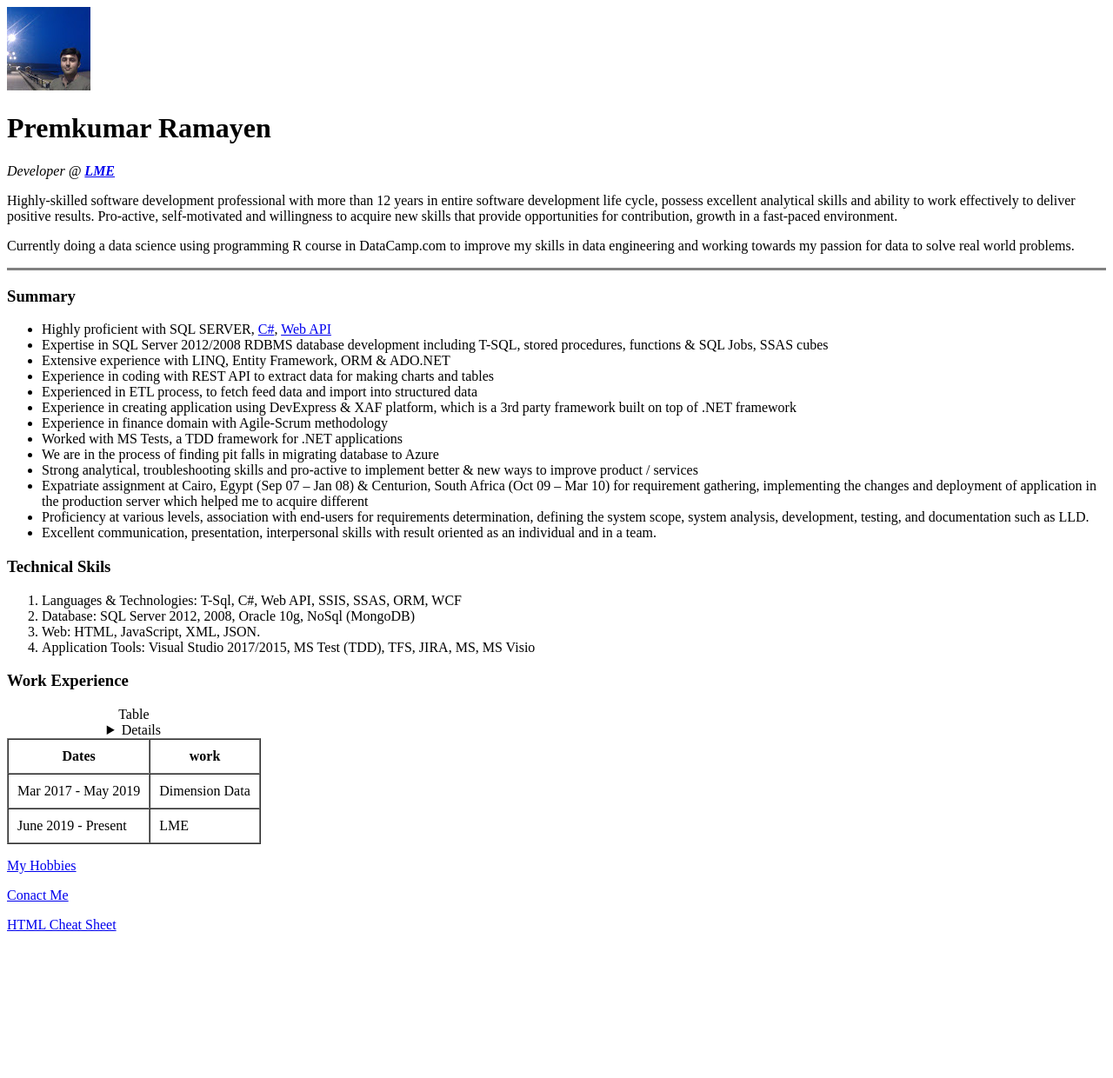
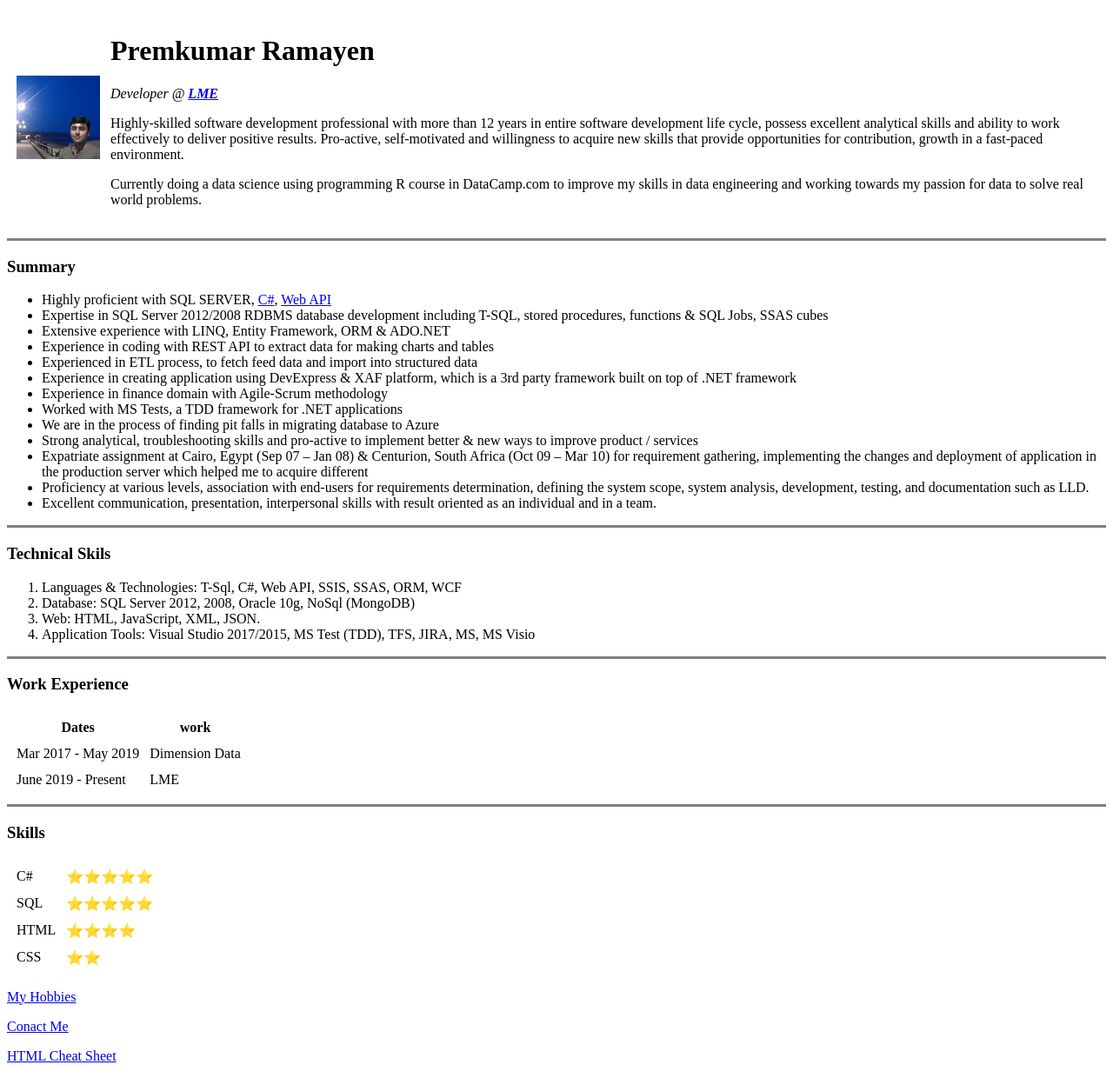
Before and after one commit to Premkumar982/MyWebsite, a plain HTML site: page MySIte/Index.html in a window 1280 px wide. Shown: the whole page at 87% size. Before the commit the page ends 1089 px from the top, so only its background shows below. Drawn offline with Linux system fonts and the light colour scheme.

Commit message:
table tag inclusion and contact form restructure

```diff
--- a/MySIte/Index.html
+++ b/MySIte/Index.html
@@ -13,9 +13,10 @@ This is auto completed by using emmit
 </head>
 
 <body>
-<img src="Images/prem.png" alt="My Image">
-
-  <h1> Premkumar Ramayen</h1>
+  <table cellspacing="10px">
+    <tr>
+      <td><img src="Images/prem.png" alt="My Image"></td>
+      <td><h1> Premkumar Ramayen</h1>
       <p>
         <em>Developer @ <strong> <a href="https://www.lme.com" target="_blank">LME</a> </strong> </em>
       </p>
@@ -24,7 +25,9 @@ This is auto completed by using emmit
         willingness to acquire new skills that provide opportunities for contribution, growth in a fast-paced environment. </p>
       <p>
         Currently doing a data science using programming R course in DataCamp.com to improve my skills in data engineering and working towards my passion for data to solve real world problems.
-  </p>
+      </p></td>
+    </tr>
+  </table>
 
   <hr size="3" noshade />
 
@@ -46,6 +49,8 @@ This is auto completed by using emmit
     <li>Excellent communication, presentation, interpersonal skills with result oriented as an individual and in a team.</li>
   </ul>
 
+<hr size=3px noshade>
+
   <h3>Technical Skils</h3>
   <ol>
     <li>Languages & Technologies: T-Sql, C#, Web API, SSIS, SSAS, ORM, WCF </li>
@@ -54,14 +59,10 @@ This is auto completed by using emmit
     <li>Application Tools: Visual Studio 2017/2015, MS Test (TDD), TFS, JIRA, MS, MS Visio</li>
   </ol>
 
+<hr size=3px noshade>
 <h3>Work Experience</h3>
 
-<table cellpadding="10px" cellspacing="0px" border="1px">
-  <caption> Table
-<details> details
-
-</details>
-  </caption>
+<table cellspacing="10px" >
   <thead>
     <tr>
       <th>
@@ -82,9 +83,35 @@ This is auto completed by using emmit
     <td> June 2019 - Present </td>
     <td>LME</td>
   </tr>
+
 </tbody>
+</table>
 
+<hr size=3px noshade>
+
+<h3>Skills</h3>
+<table cellspacing="10px">
+  <tr>
+    <td>C#</td>
+    <td>⭐⭐⭐⭐⭐</td>
+
+  </tr>
+  <tr>
+    <td>SQL</td>
+    <td>⭐⭐⭐⭐⭐</td>
+  </tr>
+  <tr>
+    <td>HTML</td>
+    <td>⭐⭐⭐⭐</td>
+
+  </tr>
+  <tr>
+    <td>CSS</td>
+    <td>⭐⭐</td>
+  </tr>
 </table>
+
+
 
   <p><a href="Hobbies.html">My Hobbies</a> </p>
   <p><a href="Contact.html">Conact Me</a></p>
```
Also changed, not shown: MySIte/Contact.html (+6 -0 lines). Lines whose indentation alone changed are shown as unchanged.
